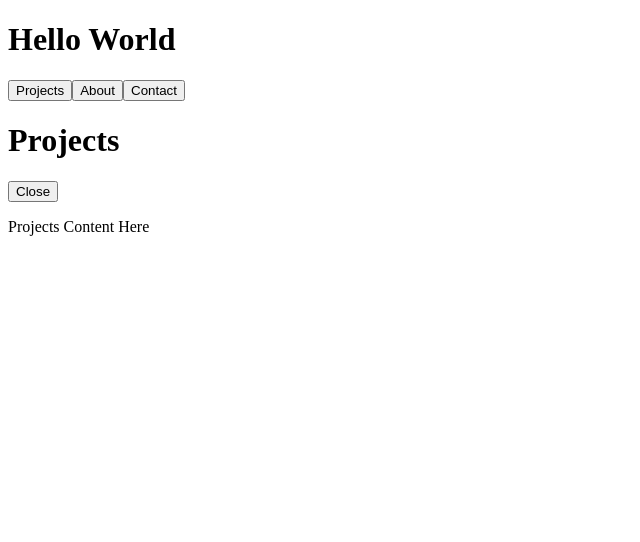
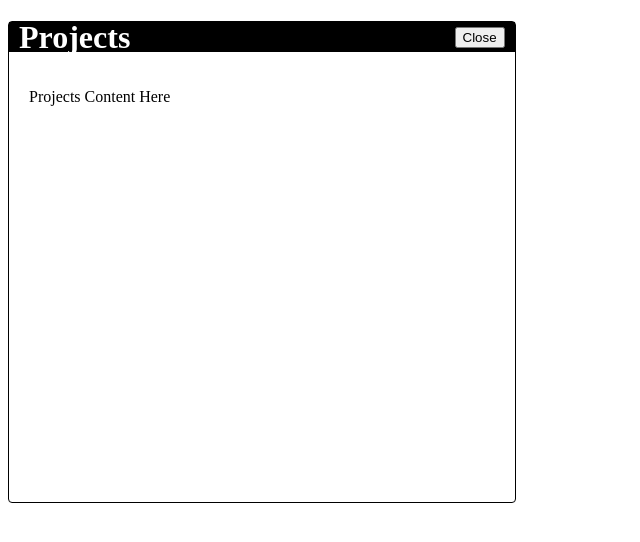
Before and after one commit to TapJc/briansida-portfolio, a React (Vite) app: page / in a window 1280 px wide. Both pictures are taken after a click on the button "Projects". Shown: the top 542 px of the page, without its empty margins (0-640 px from the left). Built offline with nearby package versions, Linux system fonts and the light colour scheme.

Commit message:
Add styles and draggable components

```diff
--- a/src/App.tsx
+++ b/src/App.tsx
@@ -1,4 +1,5 @@
-import AppWindow from './components/window';
+import Panel from './components/Panel';
+import styles from './styles/App.module.css';
 import { useState } from 'react';
 
 function App() {
@@ -13,6 +14,7 @@ function App() {
   }
 
   return (
+    <div className={styles.desktop}>
       <div>
         <h1>Hello World</h1>
         <nav>
@@ -23,23 +25,23 @@ function App() {
 
         {/* Conditionally render each window if its name is in openWindow */}
         {openWindow.includes("projects") &&
-        <AppWindow title="Projects" onClose={() => toggleWindow("projects")}>
+          <Panel title="Projects" onClose={() => toggleWindow("projects")}>
             <p>Projects Content Here</p>
-        </AppWindow>
+          </Panel>
         }
 
         {openWindow.includes("about") &&
-        <AppWindow title="About" onClose={() => toggleWindow("about")}>
+          <Panel title="About" onClose={() => toggleWindow("about")}>
             <p>About Content Here</p>
-        </AppWindow>
+          </Panel>
         }
 
         {openWindow.includes("contact") &&
-        <AppWindow title="Contact" onClose={() => toggleWindow("contact")}>
+          <Panel title="Contact" onClose={() => toggleWindow("contact")}>
             <p>Contact Content Here</p>
-        </AppWindow>
+          </Panel>
         }
-
+      </div>
     </div>
   )
 }
--- /dev/null
+++ b/src/components/Panel.tsx
@@ -0,0 +1,56 @@
+import React from 'react';
+import styles from '../styles/Panel.module.css';
+import { useState, useEffect } from 'react';
+
+interface PanelProps {
+  title: string;
+  onClose?: () => void;
+  children: React.ReactNode;
+}
+
+function Panel({title, onClose, children}: PanelProps) {
+  // Tracks the panel's current position on screen
+  const [position, setPosition] = useState( {x: 0, y: 0} );
+  // Tracks the distance between the cursor and the panel's top-left corner when dragging starts
+  const [offset, setOffset] = useState( {x: 0, y: 0} );
+  const [isDragging, setIsDragging] = useState(false);
+
+  // Initiates dragging and calculates the cursor's offset from the panel's top-left corner
+  const handleMouseDown = (event : React.MouseEvent) => {
+    setIsDragging(true);
+    setOffset( {x: event.clientX - position.x, y: event.clientY - position.y} );
+  };
+
+  // Adds mouse listeners when dragging starts, cleans them up when dragging stops
+  useEffect(() => {
+    const controller = new AbortController();
+
+    if (isDragging) {
+      // Updates panel position based on cursor movement minus the initial offset
+      document.addEventListener('mousemove', event => {
+        setPosition( {x: event.clientX - offset.x, y: event.clientY - offset.y} );
+      }, {signal: controller.signal});
+
+      document.addEventListener('mouseup', () => {
+        setIsDragging(false);
+      }, {signal: controller.signal});
+    }
+
+    return () => {
+      // Removes all listeners by aborting the controller
+      controller.abort();
+    }
+  }, [isDragging, offset]);
+
+    return (
+      <div style={ {top:`${position.y}px`, left:`${position.x}px`} } className={styles.panel}>
+        <div className={styles.titleBar} onMouseDown={handleMouseDown}>
+          <h1>{title}</h1>
+          <button onClick={onClose}>Close</button>
+        </div>
+        <div className={styles.content}>{children}</div>
+      </div>
+      )
+  }
+
+export default Panel;
--- a/src/components/window.tsx
+++ /dev/null
@@ -1,19 +0,0 @@
-import React from 'react';
-
-interface AppWindowProps {
-    title: string;
-    onClose?: () => void;
-    children: React.ReactNode;
-}
-
-function AppWindow({title, onClose, children}: AppWindowProps) {
-    return (
-        <div>
-            <h1>{title}</h1>
-            <button onClick={onClose}>Close</button>
-            {children}
-        </div>
-    )
-}
-
-export default AppWindow;
--- /dev/null
+++ b/src/styles/App.module.css
@@ -0,0 +1,5 @@
+.desktop {
+  position: relative;
+  width: 100%;
+  height: 100vh;
+}
--- /dev/null
+++ b/src/styles/Panel.module.css
@@ -0,0 +1,27 @@
+.panel {
+  display: flex;
+  flex-direction: column;
+  position: absolute;
+
+  width: 40%;
+  height: 60%;
+  background-color: white;
+  border: 1.5px solid black;
+  border-radius: 4px;
+}
+
+.titleBar {
+  height: 30px;
+  background-color: black;
+  color: white;
+  display: flex;
+  align-items: center;
+  justify-content: space-between;
+  padding: 0 10px;
+}
+
+.content {
+  flex: 1;
+  padding: 20px;
+  overflow-y: auto;
+}
```
Also changed, not shown: src/App.css (deleted). Lines whose indentation alone changed are shown as unchanged.
